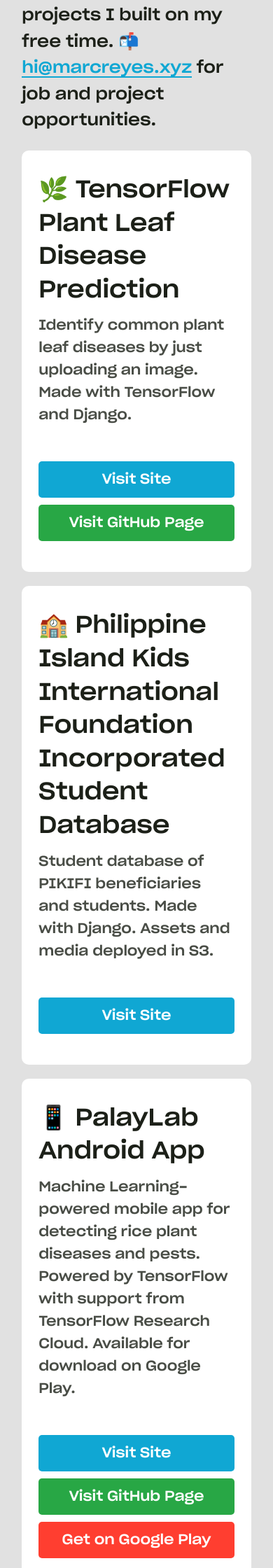
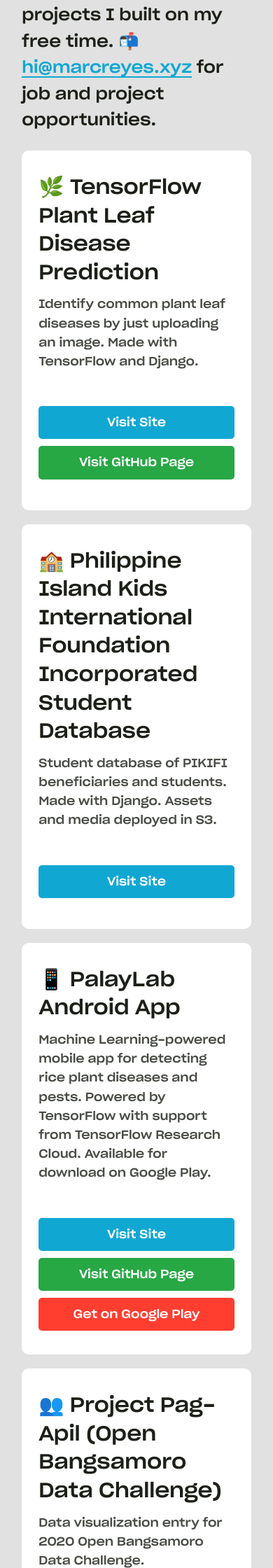
Before and after one commit to mabreyes/marcreyes.dev, a Jekyll site: the page built from index.md, in a window 390 px wide. Shown: the part 556-2796 px from the top of the page at 70% size. Built offline with Jekyll 4.4.1, drawn with Linux system fonts in a browser that asks for light colours.

Commit message:
Cosmetic improvements, better font sizes on smaller screens

```diff
--- a/assets/stylesheet.css
+++ b/assets/stylesheet.css
@@ -220,7 +220,8 @@
     body {
         padding: 5px;
     }
-    .about a {
+    .about a,
+    .sponsor button {
         width: 100%;
         text-align: center;
     }
@@ -243,4 +244,12 @@
     h1 {
         font-size: 47px;
     }
+    .card h1 {
+        font-size: 1.45em;
+    }
+    .card p,
+    .card a,
+    .sponsor button {
+        font-size: 17px;
+    }
 }
```
